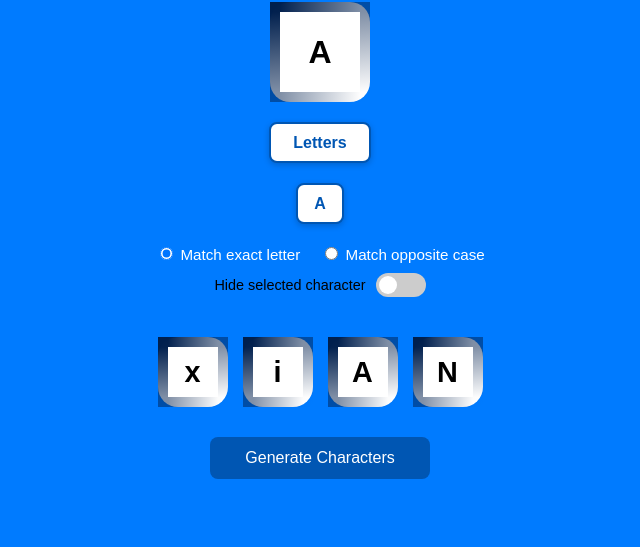
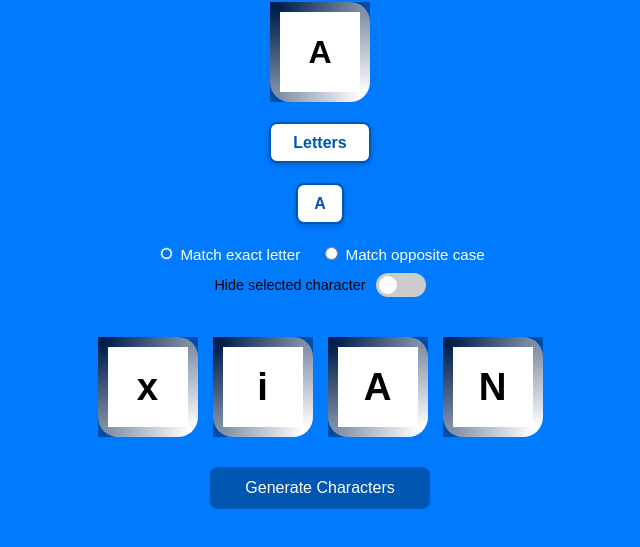
Before and after one commit to malcolmxr98/Letter-game, a plain HTML site: page index.html in a window 1280 px wide. Shown: the part 97-644 px from the top of the page, without its empty margins (320-960 px from the left). Drawn offline with Linux system fonts and the light colour scheme.

Commit message:
Update index.html
Change button sizing

```diff
--- a/index.html
+++ b/index.html
@@ -132,9 +132,9 @@
     .card {
         background: white;
         border-radius: 20px;
-      width: 70px;
-      height: 70px;
-      font-size: 1.8rem;
+        width: 100px;
+        height: 100px;
+        font-size: 2.4rem;
         font-weight: bold;
         border: 10px solid;
         border-image: linear-gradient(to bottom right, #001f4d, transparent) 1;
```
Lines whose indentation alone changed are shown as unchanged.
